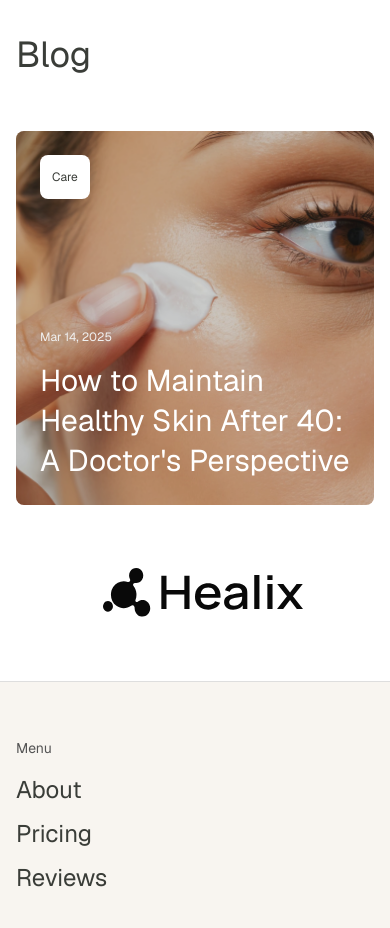
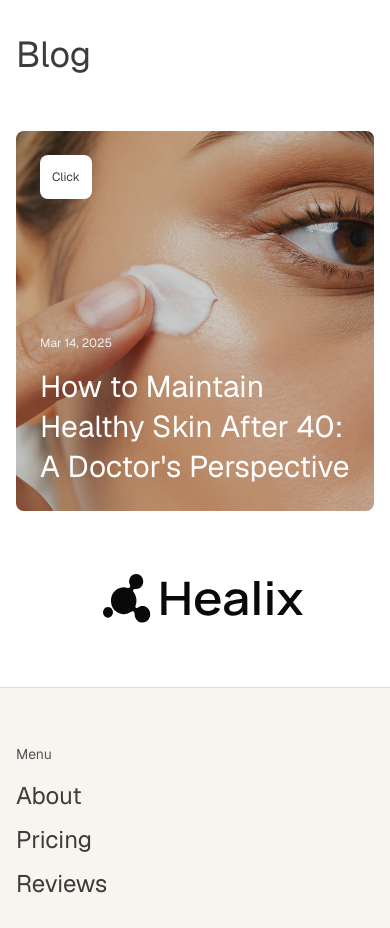
Before and after one commit to Chornei-Olha/Healix-beauty, a Next.js app: page /pricePage in a window 390 px wide. Shown: the part 1440-2368 px from the top of the page. Built offline with nearby package versions, Linux system fonts and the light colour scheme.

Commit message:
Update components, add new services and testimonials, remove old images

```diff
--- a/src/components/common/Blog.tsx
+++ b/src/components/common/Blog.tsx
@@ -5,11 +5,14 @@ import { useKeenSlider } from 'keen-slider/react';
 import 'keen-slider/keen-slider.min.css';
 import { useEffect, useState } from 'react';
 import Button from '@/components/ui/Button';
+import clsx from 'clsx';
 
 const featuredPost = {
   title: "How to Maintain Healthy Skin After 40: A Doctor's Perspective",
   date: 'Mar 14, 2025',
   image: '/images/img_ds9swq920y1cwoe01qalf129vijpg.png',
+  description:
+    'Your skin changes with age — but it’s never too late to start caring for it. From hydration strategies to ingredients your dermatologist recommends, discover what matters most after 40.',
 };
 
 const posts = [
@@ -17,16 +20,21 @@ const posts = [
     title: '3 reasons why the cream does not work - and it is not marketing',
     date: 'Feb 6, 2025',
     image: '/images/img_yq5s6edabipjifa.png',
+    description:
+      'Not all skincare failures are due to marketing hype. Learn the real science behind why some creams fall short — including ingredient mismatch, improper usage, and unrealistic expectations. Understanding these truths can help you make smarter choices for your skin.',
   },
   {
     title: 'The foundation of healthy skin.',
     date: 'Jan 3, 2025',
     image: '/images/img_pmbu8ybv1lj7ypj.png',
+    description:
+      'Healthy skin starts with the basics: hydration, barrier protection, and consistent care. In this article, we break down the essential routines and ingredients that support your skin’s long-term strength and radiance — regardless of age or skin type.',
   },
 ];
 
 const Blog = () => {
   const [isMobile, setIsMobile] = useState(false);
+  const [activeIndex, setActiveIndex] = useState<number | null>(null);
 
   useEffect(() => {
     const handleResize = () => setIsMobile(window.innerWidth < 768);
@@ -35,16 +43,15 @@ const Blog = () => {
     return () => window.removeEventListener('resize', handleResize);
   }, []);
 
-  // Массив для мобильного слайдера — объединяем featured + посты
   const allPosts = [featuredPost, ...posts];
-
   const [sliderRef] = useKeenSlider<HTMLDivElement>({
-    slides: {
-      perView: 1,
-      spacing: 8,
-    },
+    slides: { perView: 1, spacing: 8 },
     loop: true,
   });
+
+  const handleToggle = (index: number) => {
+    setActiveIndex((prev) => (prev === index ? null : index));
+  };
 
   return (
     <section className="container mx-auto px-4 sm:px-6 lg:px-8 space-y-12 mt-[70px] sm:mt-[150px]">
@@ -64,51 +71,65 @@ const Blog = () => {
       </div>
 
       {isMobile ? (
-        <div ref={sliderRef} className="keen-slider">
-          {allPosts.map((post, index) => (
-            <div
-              key={index}
-              className="keen-slider__slide number-slide relative bg-cover bg-center rounded-lg overflow-hidden"
-              style={{
-                backgroundImage: `url(${post.image})`,
-                minHeight: index === 0 ? '374px' : '300px',
-                backgroundColor: 'lightgray', // для проверки, что блоки видны
-              }}
-            >
-              <div className="absolute inset-0 bg-global-5 p-6 flex flex-col justify-between">
-                <Button
-                  variant="secondary"
-                  size="xs"
-                  className="bg-global-7 text-global-8 text-xs font-geist font-medium px-3 py-1 rounded-lg w-fit"
+        <div ref={sliderRef} className="keen-slider" style={{ minHeight: '380px' }}>
+          {allPosts.map((post, index) => {
+            const isActive = activeIndex === index;
+            return (
+              <div
+                key={index}
+                className={clsx(
+                  'keen-slider__slide relative bg-cover bg-center rounded-lg overflow-hidden transition-all duration-300 cursor-pointer',
+                  'min-h-[380px]',
+                  isActive && 'min-h-[460px]'
+                )}
+                style={{
+                  backgroundImage: `url(${post.image})`,
+                  backgroundColor: 'lightgray',
+                }}
+                onClick={() => handleToggle(index)}
+              >
+                <div
+                  className={clsx(
+                    'absolute inset-0 p-6 flex flex-col justify-between transition-all duration-300',
+                    isActive ? 'bg-black/80 text-white' : 'bg-global-5 text-global-16'
+                  )}
                 >
-                  Care
-                </Button>
-                <div className="space-y-4">
-                  <p className="text-xs font-geist font-medium text-global-13">{post.date}</p>
-                  <h3
-                    className={`${
-                      index === 0
-                        ? 'text-3xl sm:text-5xl md:text-6xl leading-[40px] sm:leading-[70px]'
-                        : 'text-2xl sm:text-3xl leading-10'
-                    } font-geist font-medium text-global-16`}
+                  <Button
+                    variant="secondary"
+                    size="xs"
+                    className="bg-global-7 text-global-8 text-xs font-geist font-medium px-3 py-1 rounded-lg w-fit"
                   >
-                    {post.title}
-                  </h3>
+                    Click
+                  </Button>
+                  <div className="space-y-4">
+                    <p className="text-xs font-geist font-medium text-global-13">{post.date}</p>
+                    <h3
+                      className={clsx(
+                        index === 0
+                          ? 'text-3xl sm:text-5xl md:text-6xl leading-[40px] sm:leading-[70px]'
+                          : 'text-2xl sm:text-3xl leading-10',
+                        'font-geist font-medium'
+                      )}
+                    >
+                      {post.title}
+                    </h3>
+                    {isActive && (
+                      <p className="text-sm font-geist font-light leading-5">{post.description}</p>
+                    )}
+                  </div>
                 </div>
               </div>
-            </div>
-          ))}
+            );
+          })}
         </div>
       ) : (
         <>
-          {/* Featured */}
+          {/* Featured desktop */}
           <div
-            className="relative bg-cover bg-center rounded-lg overflow-hidden min-h-[374px] sm:min-h-[500px] md:min-h-[756px] p-6"
-            style={{
-              backgroundImage: `url(${featuredPost.image})`,
-            }}
+            className="relative bg-cover bg-center rounded-lg overflow-hidden min-h-[374px] sm:min-h-[500px] md:min-h-[756px] p-6 group"
+            style={{ backgroundImage: `url(${featuredPost.image})` }}
           >
-            <div className="absolute inset-0 bg-global-5 p-6 flex flex-col justify-between">
+            <div className="absolute inset-0 bg-global-5 p-6 flex flex-col justify-between group-hover:bg-black/80 transition-all duration-300">
               <Button
                 variant="secondary"
                 size="xs"
@@ -116,24 +137,29 @@ const Blog = () => {
               >
                 Care
               </Button>
-              <div className="space-y-4">
-                <p className="text-xs font-geist font-medium text-global-13">{featuredPost.date}</p>
-                <h3 className="text-4xl sm:text-5xl md:text-6xl font-geist font-medium text-global-16 leading-[70px]">
+              <div className="space-y-4 text-global-16 group-hover:text-white transition-colors duration-300">
+                <p className="text-xs font-geist font-medium text-global-13 group-hover:text-white">
+                  {featuredPost.date}
+                </p>
+                <h3 className="text-4xl sm:text-5xl md:text-6xl font-geist font-medium leading-[70px]">
                   {featuredPost.title}
                 </h3>
+                <p className="text-sm font-geist font-light leading-5 opacity-0 group-hover:opacity-100 transition-opacity duration-300 max-w-xl">
+                  {featuredPost.description}
+                </p>
               </div>
             </div>
           </div>
 
-          {/* Posts grid */}
+          {/* Posts desktop */}
           <div className="grid grid-cols-1 md:grid-cols-2 gap-2">
             {posts.map((post, index) => (
               <div
                 key={index}
-                className="relative bg-cover bg-center rounded-lg overflow-hidden min-h-[374px]"
+                className="relative bg-cover bg-center rounded-lg overflow-hidden min-h-[374px] group"
                 style={{ backgroundImage: `url(${post.image})` }}
               >
-                <div className="absolute inset-0 bg-global-5 p-6 flex flex-col justify-between">
+                <div className="absolute inset-0 bg-global-5 p-6 flex flex-col justify-between group-hover:bg-black/80 transition-all duration-300">
                   <Button
                     variant="secondary"
                     size="xs"
@@ -141,11 +167,16 @@ const Blog = () => {
                   >
                     Care
                   </Button>
-                  <div className="space-y-4">
-                    <p className="text-xs font-geist font-medium text-global-13">{post.date}</p>
-                    <h3 className="text-2xl sm:text-3xl font-geist font-medium text-global-16 leading-10">
+                  <div className="space-y-4 text-global-16 group-hover:text-white transition-colors duration-300">
+                    <p className="text-xs font-geist font-medium text-global-13 group-hover:text-white">
+                      {post.date}
+                    </p>
+                    <h3 className="text-2xl sm:text-3xl font-geist font-medium leading-10">
                       {post.title}
                     </h3>
+                    <p className="text-sm font-geist font-light leading-5 opacity-0 group-hover:opacity-100 transition-opacity duration-300">
+                      {post.description}
+                    </p>
                   </div>
                 </div>
               </div>
```
